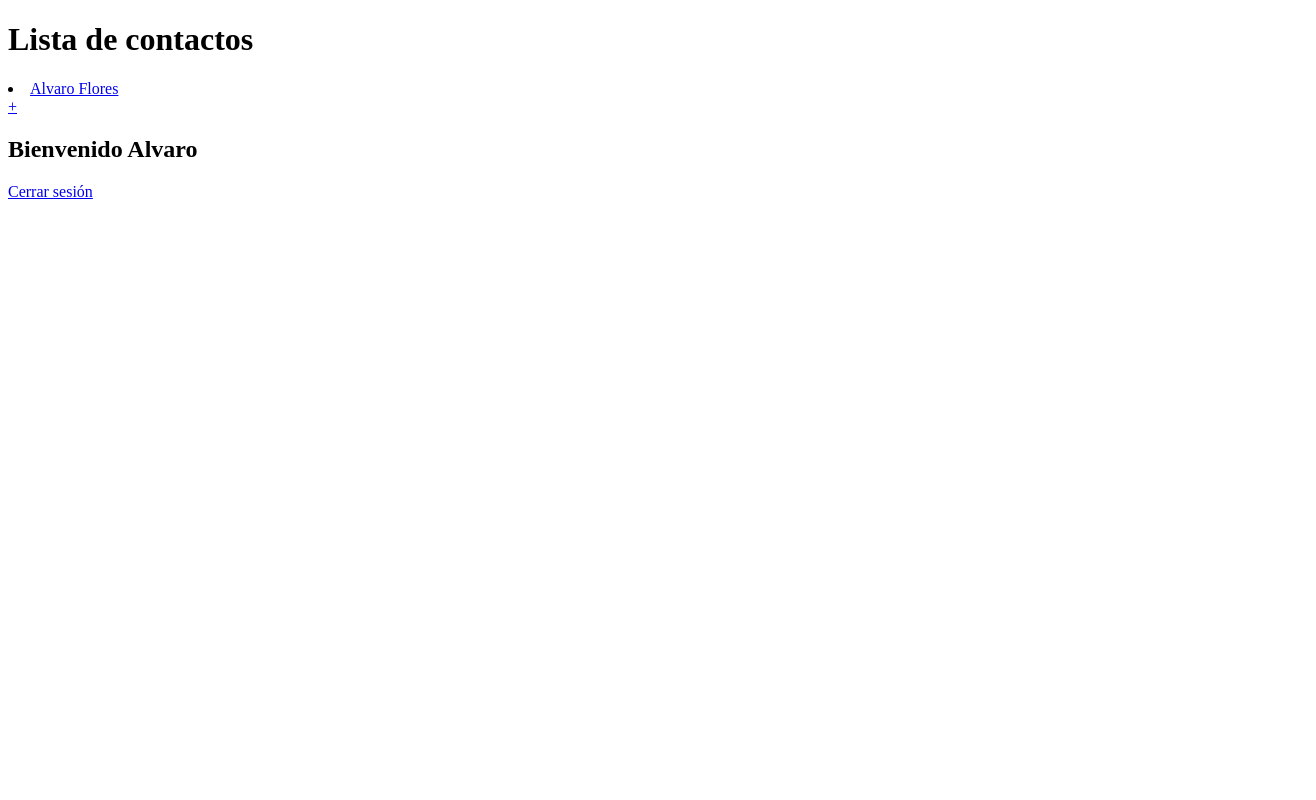
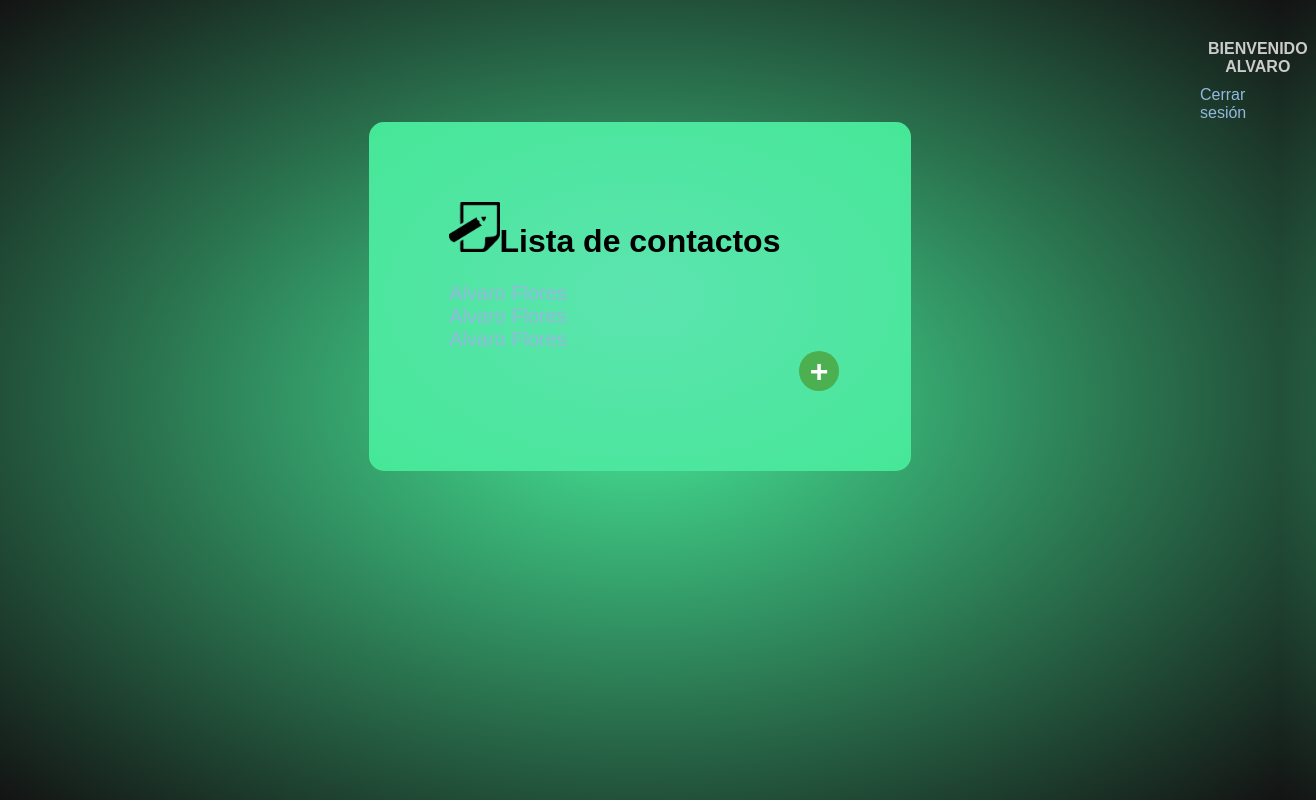
Before and after one commit to FirebirdDrive/AgendaWeb2016579, a plain HTML site: page contactos.html in a window 1280 px wide. Shown: the whole page, 1316 px wide, since content can reach past the window. Drawn offline with Linux system fonts and the light colour scheme.

Commit message:
Update 3 - Contactos

```diff
--- /dev/null
+++ b/CSS/contactos.css
@@ -0,0 +1,79 @@
+html {
+    background: radial-gradient(#46e797,#131313);
+
+  }
+
+body {
+    font-family: 'Montserrat', sans-serif;
+    height: 100vh;
+    margin: 0;
+    padding: 0;
+}
+
+a {
+    color: #92badd;
+    display:inline-block;
+    text-decoration: none;
+    font-weight: 400;
+    list-style: none;
+}
+
+
+h2 {
+    text-align: center;
+    font-size: 16px;
+    font-weight: 600;
+    text-transform: uppercase;
+    display:inline-block;
+    margin: 40px 8px 10px 8px;
+    color: #cccccc;
+}
+
+li{
+    list-style-type: none;
+    font-size: 20px;
+}
+
+img{
+    height: 50px;
+    object-fit: cover;
+    align-self: center;
+    justify-self: center;
+    float: left;
+}
+
+.logout{
+    text-align: left;
+    font-size: 16px;
+    font-weight: 600;
+    margin-left: 1200px;
+}
+
+.contactos{
+    width: 382px;
+    overflow: hidden;
+    margin: auto;
+    margin: 20 0 0 450px;
+    padding: 80px;
+    background: radial-gradient(#5ce4b0,#46e797);
+    border-radius: 15px ;
+}
+
+
+#btn-success{
+    height: 40px;
+    line-height: 40px;
+    width: 40px;
+    font-size: 2em;
+    font-weight: bold;
+    border-radius: 50%;
+    background-color: #4CAF50;
+    color: white;
+    text-align: center;
+    cursor: pointer;
+    margin-left: 350px;
+}
+
+#h1{
+    text-align: center;
+}
--- a/CSS/index.css
+++ b/CSS/index.css
@@ -57,7 +57,7 @@ h3 {
 }
 
 #btn-sucess{
-    background-color: red;
+    background-color: #4CAF50;
     color: white;
     padding: 1em 7.9em;
     text-decoration: none;
--- a/contactos.html
+++ b/contactos.html
@@ -4,18 +4,22 @@
     <meta charset="UTF-8">
     <meta name="viewport" content="width=device-width, initial-scale=1.0">
     <title>Contactos Agenda</title>
+    <link rel="stylesheet" href="css/contactos.css">
 </head>
 <body>
-    <div class="Contactos">
-        <h1> Lista de contactos</h1>
-            <div class="Lista">
-                <li><a href="aboutA.html"> Alvaro Flores</a></li>
-                <a href="add.html" class="btn-success">+</a>
-        </div>
-    </div>
     <div class="logout">
         <h2> Bienvenido Alvaro</h2>
         <a href="index.html" class="btn-success">Cerrar sesión</a>
     </div>
+    <div class="contactos">
+        <img src="img/contact.png" alt="">
+        <h1> Lista de contactos</h1>
+            <div class="Lista">
+                <li><a href="aboutA.html"> Alvaro Flores</a></li>
+                <li><a href="aboutB.html"> Alvaro Flores</a></li>
+                <li><a href="aboutC.html"> Alvaro Flores</a></li>
+                <a href="add.html" id="btn-success">+</a>
+        </div>
+    </div>
 </body>
 </html>
```
Also changed, not shown: IMG/contact.png (added).
